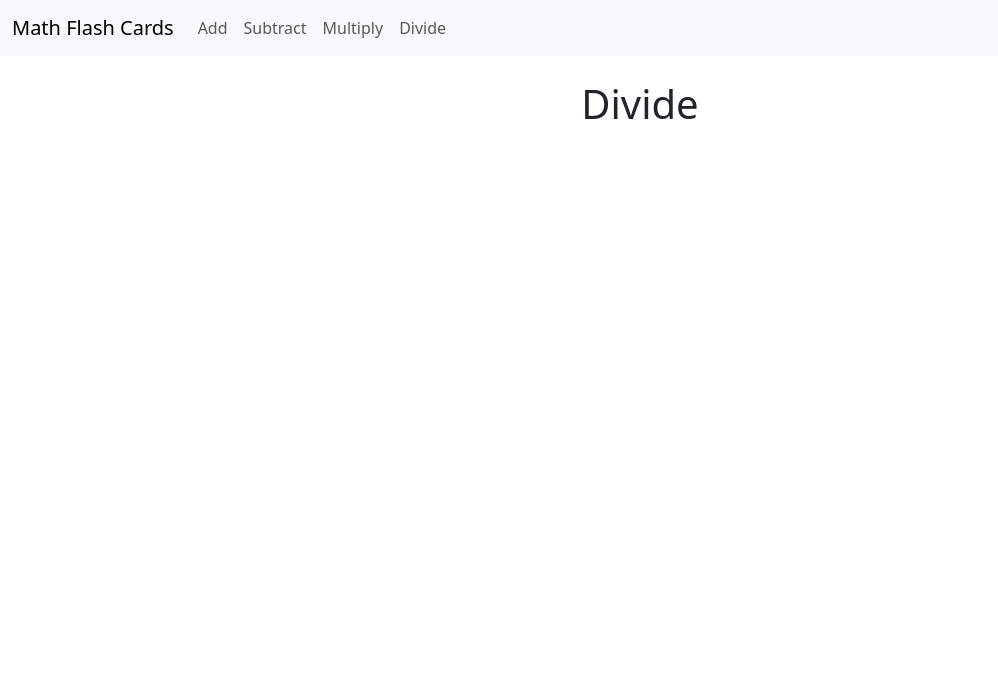
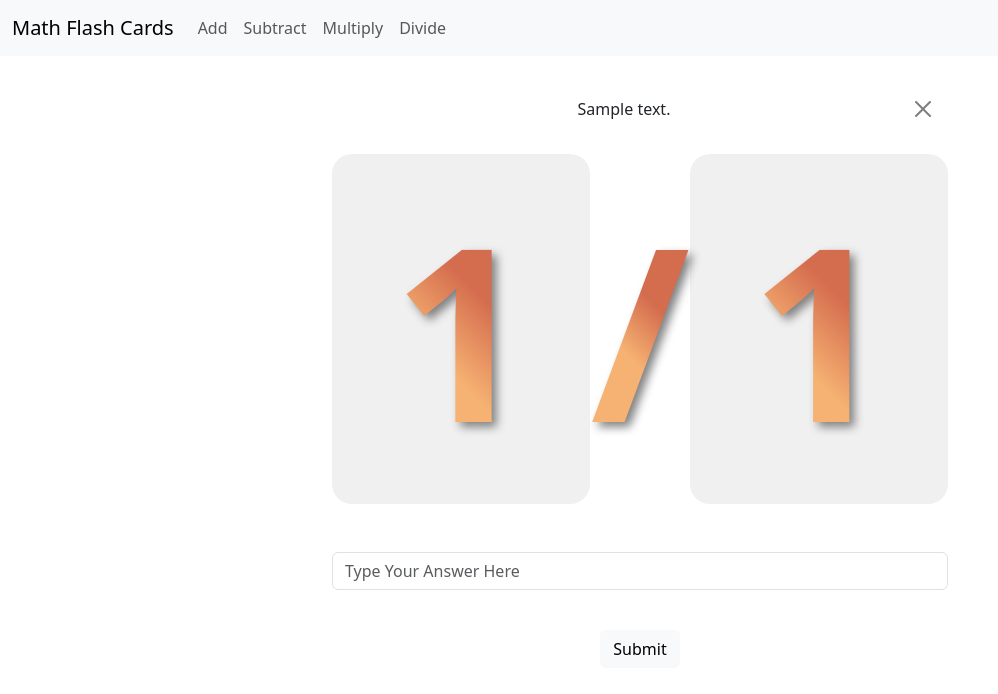
Before and after one commit to YoussefShabo/FlashCards, a Django app: template flash/website/templates/divide.html in a window 1280 px wide. Shown: the top 694 px of the page, without its empty margins (0-998 px from the left). Run offline with Django 4.2, Linux system fonts and the light colour scheme; the template is opened without the code that fills it: most values are stand-ins (such as "Sample title", 1, 10 or a date in 2020); parts of the project's set-up code (start-up, migrations or seed data) failed here and were passed over.

Commit message:
created the division page

```diff
--- a/flash/website/templates/divide.html
+++ b/flash/website/templates/divide.html
@@ -4,8 +4,36 @@
 
 <center>
 
-    <h1>Divide</h1>
 
+    <div class="container">
+        <div class="alert alert-{{ color }} alert-dismissible fade show" role="alert">
+            {{my_answer}}
+            <button type="button" class="btn-close" data-bs-dismiss="alert" aria-label="Close"></button>
+        </div>
+        <div class="sm-container">
+            <div class="num-container">
+                <h1 class="nums">{{ num_1 }}</h1>
+            </div>
+
+            <h1 class="nums">/</h1>
+
+            <div class="num-container">
+                <h1 class="nums">{{ num_2 }}</h1>
+            </div>
+        </div>
+        <br />
+        <br />
+        <form action="{% url 'divide' %}" method="POST">
+            {% csrf_token %}
+            <div class="mb-3">
+                <input type="text" class="form-control" placeholder="Type Your Answer Here" name="answer">
+                <input type="hidden" name="old_num_1" value="{{ num_1 }}">
+                <input type="hidden" name="old_num_2" value="{{ num_2 }}">
+            </div>
+            <br />
+            <button type="submit" class="btn btn-light">Submit</button>
+        </form>
+    </div>
 </center>
 
 {% endblock %}
```
